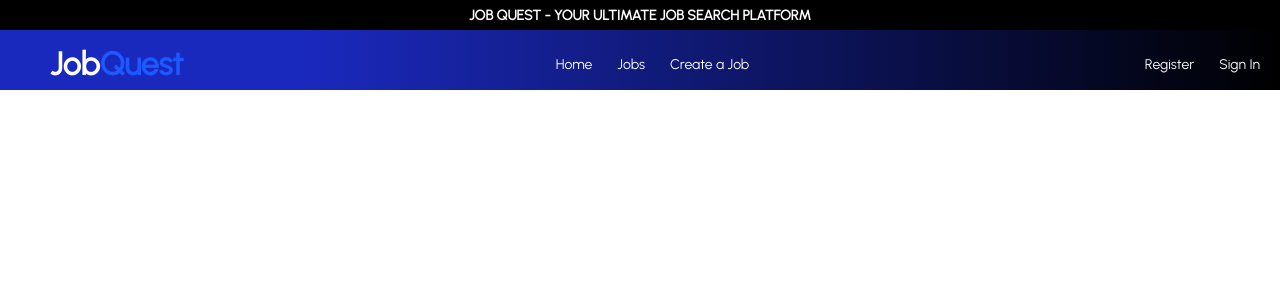
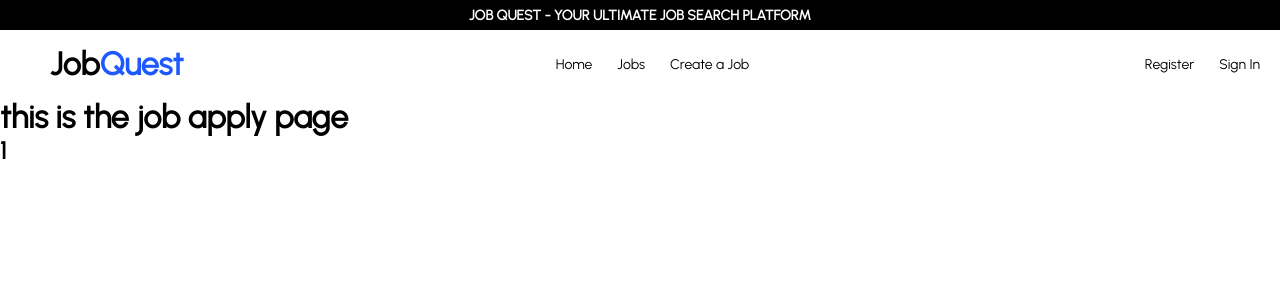
Before and after one commit to ZaryabXProgrammer/JOB-QUEST, a React (Vite) app in the folder client/: page /apply/1 in a window 1280 px wide. Shown: the top 300 px of the page. Built offline with nearby package versions, Linux system fonts and the light colour scheme.

Commit message:
Updated UI - Apply Page in Progress

```diff
--- a/client/src/App.jsx
+++ b/client/src/App.jsx
@@ -8,6 +8,7 @@ import Navbar from './Components/Navbar'
 import SignIn from './Pages/SignIn'
 import CreateJob from './Pages/CreateJob'
 import { JobsProvider } from './Helpers/JobContext';
+import JobApply from './Pages/JobApply'
 
 
 
@@ -29,6 +30,7 @@ const App = () => {
             <Route path="/" exact element={<Home />} />
             <Route path='/jobs' exact element={<Jobs />} />
             <Route path='/createJob' exact element={<CreateJob />} />
+            <Route path='/apply/:id' exact element={<JobApply/>} />
 
             <Route path='/register' exact element={<Register />} />
             <Route path='/login' exact element={<SignIn />} />
--- a/client/src/Components/Benefits.jsx
+++ b/client/src/Components/Benefits.jsx
@@ -15,7 +15,11 @@ const Wrapper = styled.div`
   display: flex;
   justify-content: center;
   align-items: center;
-  flex-direction: column; /* Change flex-direction to column for responsiveness */
+ /* Change flex-direction to column for responsiveness */
+
+  @media screen and (max-width: 768px) {
+     flex-direction: column;
+  }
 `;
 
 const ImgContainer = styled.div`
@@ -25,7 +29,8 @@ const ImgContainer = styled.div`
 
 const Image = styled.img`
   height: auto; /* Change height to auto */
-  width: 100%; /* Add width to occupy full width of the container */
+  width: 75%;
+  margin-top: 30px; /* Add width to occupy full width of the container */
 `;
 
 const InfoContainer = styled.div`
--- a/client/src/Components/JobCard.jsx
+++ b/client/src/Components/JobCard.jsx
@@ -1,6 +1,7 @@
-import styled from 'styled-components';
-
+import styled, { keyframes } from 'styled-components';
+import { Link } from 'react-router-dom'
 import apply from '../assets/benefits/apply.png';
+import green from '../assets/benefits/green.png';
 import LocationOnIcon from '@mui/icons-material/LocationOn';
 import AlarmOutlinedIcon from '@mui/icons-material/AlarmOutlined';
 
@@ -84,12 +85,28 @@ const JobApplicants = styled.p`
   font-size: 10px;
   color: #666;
 `;
+const fadeIn = keyframes`
+  from {
+    opacity: 0;
+  }
+  to {
+    opacity: 1;
+  }
+`;
 
 const ApplyLogo = styled.img`
   width: 30px;
   height: 30px;
- margin-right: 20px;
- margin-top: 3px;
+  margin-right: 20px;
+  margin-top: 3px;
+  transition: all 0.3s ease; /* Apply transition to all properties in default state */
+  animation: ${fadeIn} 0.3s ease forwards; /* Apply animation on hover */
+
+  /* Change properties on hover */
+  &:hover {
+    content: url(${green}); /* Change image source on hover */
+    opacity: 0.8; /* Example transition for opacity */
+  }
 `;
 
 const Center = styled.div`
@@ -164,7 +181,7 @@ const DatePosted = styled.p`
 
 
 
-const JobCard = ({ jobLogo, title, description, company, applicants, jobType, workLocation, salary, jobLocation, createdAt }) => {
+const JobCard = ({ id, jobLogo, title, description, company, applicants, jobType, workLocation, salary, jobLocation, createdAt }) => {
 
 
 
@@ -174,8 +191,17 @@ const JobCard = ({ jobLogo, title, description, company, applicants, jobType, wo
   const timeDifference = currentDate.getTime() - createdAtDate.getTime();
   const daysAgo = Math.floor(timeDifference / (1000 * 3600 * 24));
 
+
+  // const navigate = useNavigate()
+  //   const HandleJobApply = () => {
+
+
+  //     navigate(`/apply/${id}`)
+  // }
+
+
   return (
-    <CardContainer>
+    <CardContainer >
       <Wrapper>
         <Top>
           <Logo src={jobLogo} alt="Company Logo" />
@@ -189,7 +215,7 @@ const JobCard = ({ jobLogo, title, description, company, applicants, jobType, wo
               </CompanyandApplicants>
             </JobDesc>
           </JobTitleandDesc>
-          <ApplyLogo src={apply} alt="Apply Logo" />
+          <Link to={`/apply/${id}`} > <ApplyLogo src={apply} alt="Apply Logo" /></Link>
         </Top>
 
         <Center>
--- a/client/src/Components/LatestJobs.jsx
+++ b/client/src/Components/LatestJobs.jsx
@@ -3,6 +3,9 @@ import rightArrow from '../assets/benefits/rightArrow.png';
 import leftArrow from '../assets/benefits/leftArrow.png';
 import JobCard from './JobCard';
 import DoubleArrowIcon from '@mui/icons-material/DoubleArrow';
+import { useEffect, useState } from 'react';
+import axios from 'axios';
+import { useNavigate } from 'react-router-dom'
 // import { Link } from 'react-router-dom'
 
 
@@ -112,6 +115,36 @@ const LowerButton = styled.button`
 // `
 
 const LatestJobs = () => {
+
+  const navigate = useNavigate()
+
+
+  const [jobs, setJobs] = useState([]);
+
+
+  const Api_Url = "http://localhost:8080";
+
+
+  useEffect(() => {
+
+
+    const fetchJobs = async () => {
+      try {
+        const res = await axios.get(`${Api_Url}/jobs`);
+        setJobs(res.data);
+
+
+      } catch (error) {
+        console.error("Error fetching job listings:", error);
+      }
+    };
+
+
+    fetchJobs();
+
+
+  }, []);
+
   return (
     <Container>
       <Wrapper>
@@ -128,12 +161,24 @@ const LatestJobs = () => {
           </RightButtons>
         </Top>
         <Center>
-          <JobCard />
-          <JobCard />
-          <JobCard />
+          {jobs && jobs.length > 0 && jobs.slice(0, 3).map((job) => (
+            <JobCard
+              key={job._id}
+              jobLogo={job.jobLogo}
+              title={job.title}
+              description={job.description}
+              company={job.company}
+              applicants={job.applicants}
+              jobType={job.jobType}
+              workLocation={job.workLocation}
+              salary={job.salary}
+              jobLocation={job.jobLocation}
+              createdAt={job.createdAt}
+            />
+          ))}
         </Center>
         <Bottom>
-          <LowerButton>View all Jobs <DoubleArrowIcon style={{ color: 'white' }} /></LowerButton>
+          <LowerButton onClick={() => navigate('/jobs')} >View all Jobs <DoubleArrowIcon style={{ color: 'white' }} /></LowerButton>
         </Bottom>
       </Wrapper>
     </Container>
--- a/client/src/Components/Navbar.jsx
+++ b/client/src/Components/Navbar.jsx
@@ -1,13 +1,14 @@
 import styled from 'styled-components';
-import { Link, useNavigate } from 'react-router-dom';
+import { Link, useNavigate, useLocation } from 'react-router-dom';
 
 const Container = styled.div`
-color: white;
-background: rgb(26,41,189);
-background: linear-gradient(90deg, rgba(26,41,189,1) 24%, rgba(0,0,0,1) 100%, rgba(9,9,133,1) 100%, rgba(0,212,255,1) 100%);
-  height: 60px;
+  color: ${({ isNavbar }) => (isNavbar ? 'white' : 'black')};
+  background: ${({ isNavbar }) =>
+    isNavbar
+      ? 'linear-gradient(90deg, rgba(26,41,189,1) 24%, rgba(0,0,0,1) 100%, rgba(9,9,133,1) 100%, rgba(0,212,255,1) 100%)'
+      : 'white'};
+  height: ${({ isNavbar }) => (isNavbar ? '60px' : 'auto')};
 `;
-
 const Wrapper = styled.div`
   padding: 10px 20px;
   display: flex;
@@ -62,13 +63,13 @@ const MenuItem = styled.div`
 `;
 
 const StyledLink = styled(Link)`
-  color: white;
+  color: ${({ isHomePage }) => (isHomePage ? 'white' : 'black')};
   text-decoration: none;
   transition: color 0.3s ease;
   font-weight: 590;
 
   &:hover {
-    color: teal;
+    color: ${({ isHomePage }) => (isHomePage ? 'white' : 'darkgray')};
   }
 `;
 
@@ -76,12 +77,20 @@ const Span = styled.span`
   color: #1d59ff;
 `;
 
+const useIsHomepage = () => {
+  const location = useLocation();
+  return location.pathname === '/';
+};
+
 const Navbar = () => {
+
+  const isHomePage = useIsHomepage();
+
   const navigate = useNavigate();
 
   return (
 
-    <Container>
+    <Container isNavbar={isHomePage}>
       <Wrapper>
         <Left>
           <SearchContainer>
@@ -92,17 +101,18 @@ const Navbar = () => {
         </Left>
         <Center>
           <MenuItem>
-            <StyledLink to="/">Home</StyledLink>
+            <StyledLink isHomePage={isHomePage} to="/">Home</StyledLink>
           </MenuItem>
           <MenuItem>
-            <StyledLink to="/jobs">Jobs</StyledLink>
+            <StyledLink isHomePage={isHomePage} to="/jobs">Jobs</StyledLink>
           </MenuItem>
+
           <MenuItem>
-            <StyledLink to="/createJob">Create a Job</StyledLink>
+            <StyledLink isHomePage={isHomePage} to="/createJob">Create a Job</StyledLink>
           </MenuItem>
         </Center>
         <Right>
-          <StyledLink to="/register">
+          <StyledLink isHomePage={isHomePage} to="/register">
             <MenuItem>Register</MenuItem>
           </StyledLink>
 
@@ -114,7 +124,7 @@ const Navbar = () => {
         </Center>
         <Right>
           <StyledLink to='/register'><MenuItem>Register</MenuItem></StyledLink> */}
-          <StyledLink to="/login">
+          <StyledLink isHomePage={isHomePage} to="/login">
             <MenuItem>Sign In</MenuItem>
           </StyledLink>
         </Right>
--- a/client/src/Components/Reviews.jsx
+++ b/client/src/Components/Reviews.jsx
@@ -16,6 +16,7 @@ const Wrapper = styled.div`
 `;
 
 const Title = styled.h1`
+margin-top: 20px;
   text-align: center;
   font-size: 40px; /* Decrease font size for smaller devices */
 `;
--- a/client/src/Components/Slider.jsx
+++ b/client/src/Components/Slider.jsx
@@ -7,11 +7,11 @@ import { useNavigate } from 'react-router-dom'
 const ParentContainer = styled.div`
   position: relative;
   color: white;
-  height: 90vh; /* Adjust the height as needed */
+  height: 96vh; /* Adjust the height as needed */
   display: flex;
   justify-content: center;
   align-items: center;
- background: rgb(26,41,189);
+
 background: linear-gradient(90deg, rgba(26,41,189,1) 24%, rgba(0,0,0,1) 100%, rgba(9,9,133,1) 100%, rgba(0,212,255,1) 100%);/* Blue background color */
 
 
--- /dev/null
+++ b/client/src/Pages/JobApply.jsx
@@ -0,0 +1,21 @@
+import {useLocation} from 'react-router-dom'
+
+
+const JobApply = () => {
+
+    const location = useLocation()
+
+    const id = location.pathname.split('/')[2];
+
+    console.log(location.pathname)
+    return (
+        <div>
+
+            <h1>this is the job apply page</h1>
+            <h2>{id}</h2>
+
+        </div>
+    )
+}
+
+export default JobApply
--- a/client/src/Pages/Jobs.jsx
+++ b/client/src/Pages/Jobs.jsx
@@ -572,6 +572,7 @@ const Jobs = () => {
 
             {jobs && jobs.length > 0 && jobs.map((job) => (
               <JobCard
+                id={job._id}
                 key={job._id}
                 jobLogo={job.jobLogo}
                 title={job.title}
```
Also changed, not shown: client/src/assets/benefits/green.png (added).
